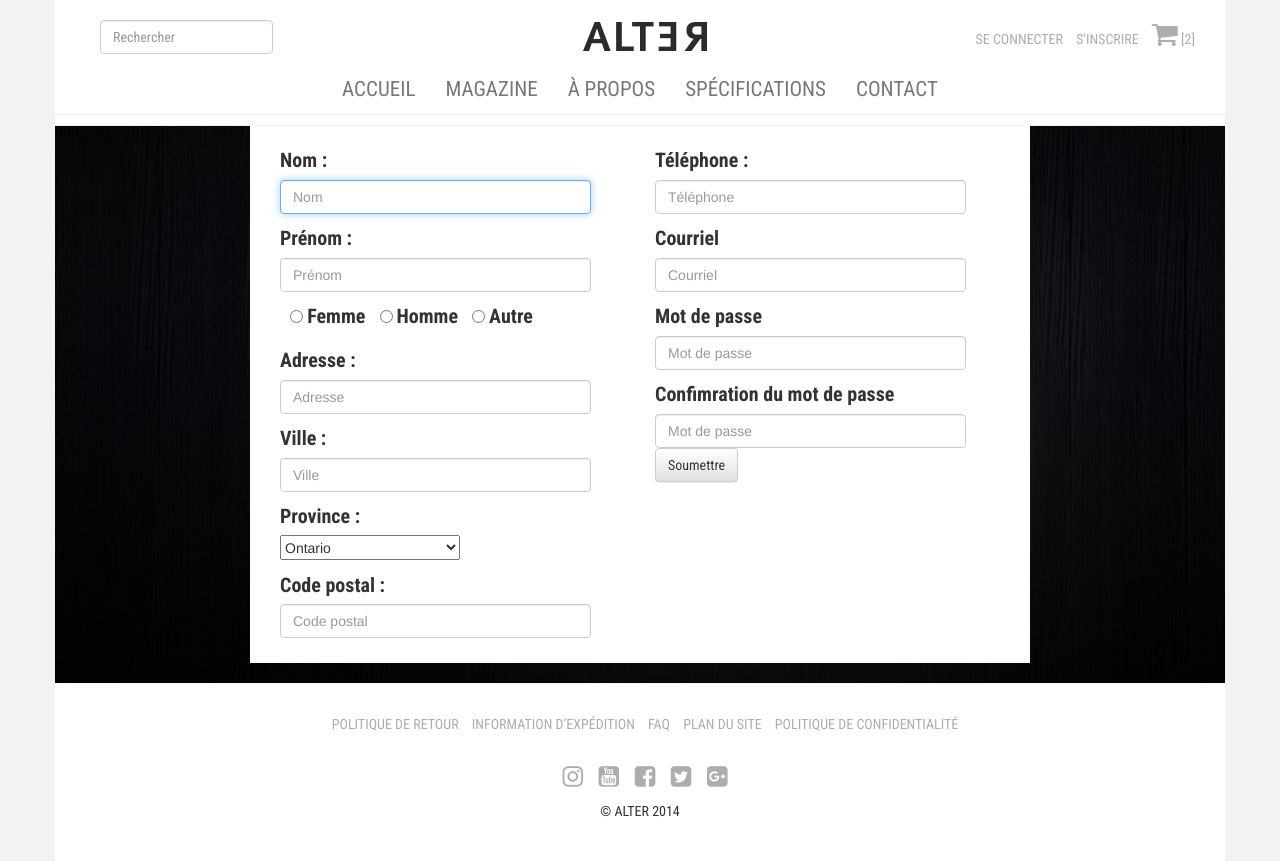
After one commit to abdenaceur/Projet-Alter-simpleMVC, a PHP site: page /vues/formulaire.html in a window 1280 px wide. The commit adds this page. Run offline with PHP 8.4, Linux system fonts and the light colour scheme; some libraries are stand-ins or nearby versions.

Commit message:
correction formulaire lien

```diff
--- /dev/null
+++ b/vues/formulaire.html
@@ -0,0 +1,194 @@
+<!DOCTYPE html>
+<!--[if lt IE 7]>      <html class="no-js lt-ie9 lt-ie8 lt-ie7"> <![endif]-->
+<!--[if IE 7]>         <html class="no-js lt-ie9 lt-ie8"> <![endif]-->
+<!--[if IE 8]>         <html class="no-js lt-ie9"> <![endif]-->
+<!--[if gt IE 8]><!-->
+<html class="no-js">
+<!--<![endif]-->
+<head>
+	<meta charset="utf-8">
+	<meta http-equiv="X-UA-Compatible" content="IE=edge,chrome=1">
+	<title>ALTER, Montres Intelligentes Montreal</title>
+	<meta name="description" content="">
+	<meta name="viewport" content="width=device-width, initial-scale=1">
+	<link rel="stylesheet" href="css/bootstrap.min.css">
+	<link href='http://fonts.googleapis.com/css?family=Roboto+Condensed:300italic,400italic,700italic,400,300,700' rel='stylesheet' type='text/css'>
+	<link rel="stylesheet" href="css/bootstrap-theme.min.css">
+	<link rel="stylesheet" href="css/main.css">
+	<link href="//netdna.bootstrapcdn.com/font-awesome/4.1.0/css/font-awesome.min.css" rel="stylesheet">
+	<script src="js/vendor/modernizr-2.6.2-respond-1.1.0.min.js"></script>
+</head>
+<body>
+	<!--[if lt IE 7]>
+            <p class="browsehappy">You are using an <strong>outdated</strong> browser. Please <a href="http://browsehappy.com/">upgrade your browser</a> to improve your experience.</p>
+        <![endif]-->
+	<!-- Header mobile -->
+	<header class="smartphone-visible header container">
+		<div class="col-lg-5 col-md-5 col-sm-5 col-xs-5 text-left">
+			<input type="text" class="form-control" placeholder='Rechercher'>
+		</div>
+		<div class="col-lg-5 col-md-5 col-sm-7 col-xs-8 text-right">
+			<a href="login.html">SE CONNECTER</a>
+			<a href="formulaire.html">S'INSCRIRE</a>
+			<a href="panier.html"><i class="fa fa-shopping-cart fa-2x"></i> [2]</a>
+		</div>
+	</header>
+	<!-- /Header mobile -->
+	<!-- Header desktop -->
+	<header class="container desktop-visible header">
+		<div class="col-lg-5 col-md-5 col-sm-5">
+			<div class="col-lg-6 col-md-6 col-sm-8 text-left">
+				<input type="text" class="form-control" placeholder='Rechercher'>
+			</div>
+			<div class="col-lg-6 col-md-6 col-sm-4">
+			</div>
+		</div>
+		<div class="col-lg-2 col-md-2 col-sm-2 text-center">
+			<a href="index.html" title="Return to the homepage" id="logo">
+				<img src="img/alter-logo.jpg" alt="Alter" />
+			</a>
+		</div>
+		<div class="col-lg-5 col-md-5 col-sm-5 text-right">
+			<a href="login.html">SE CONNECTER</a>
+			<a href="formulaire.html">S'INSCRIRE</a>
+			<a href="panier.html"><i class="fa fa-shopping-cart fa-2x"></i> [2]</a>
+		</div>
+	</header>
+	<!-- /Header desktop -->
+	<!-- navigation -->
+	<nav class="container navbar navbar-default" role="navigation">
+		<div class="navbar-header">
+			<button type="button" class="navbar-toggle" data-toggle="collapse" data-target="#example-navbar-collapse">
+				<span class="sr-only">Toggle navigation</span>
+				<span class="icon-bar"></span>
+				<span class="icon-bar"></span>
+				<span class="icon-bar"></span>
+			</button>
+			<a class="navbar-brand container smartphone-visible" href="#">
+				<img src="img/alter-logo.jpg" alt="Alter" />
+			</a>
+		</div>
+		<div class="collapse navbar-collapse" id="example-navbar-collapse">
+			<ul class="nav navbar-nav">
+								<li><a href="index.html">ACCUEIL</a>
+
+				</li>
+				<li><a href="magazine-list.html">MAGAZINE</a></li>
+				<li><a href="a-propos.html">&Agrave; PROPOS</a>
+				</li>
+				<li><a href="produit.html">SPÉCIFICATIONS</a>
+				</li>
+				<li><a href="contact.html">CONTACT</a>
+				</li>
+			</ul>
+		</div>
+	</nav>
+	<div class="smartphone-visible container navbar_base"></div>
+	<!-- /navigation -->
+	<!-- Section -->
+	<article class="container text-center header_section">
+		<!-- <h2>LE PRODUIT</h2> -->
+	</article>
+	<!-- /Section -->
+	<!-- Contenu -->
+	<article class="container inscription_page">
+		<div class="row">
+			<div class="col-lg-2 col-md-2 col-sm-1 col-xs-12">
+
+			</div>
+			<div class="col-lg-8 col-md-8 col-sm-10col-xs-12 container contenu_interne">
+				<div class="col-lg-6 col-md-6 col-sm-6 col-xs-12">
+					      <form role="form" id="formulaire">
+        <div class="form-group">
+          <label for="nom">Nom :</label>
+            <input type="text" class="form-control" id="prenom" name="nom" size="10" value="" autofocus placeholder="Nom" pattern="^[a-zA-Z]+$" required/>
+          <label for="nom">Prénom :</label>
+            <input type="text" class="form-control" id="prenom" name="prenom" value="" placeholder="Prénom" pattern="^[a-zA-Z]+$" required/>
+            <input type="radio" id="femme" name="sexe" required/>
+          <label for="femme" class="sexe">Femme</label>
+            <input type="radio" id="homme" name="sexe" required/>
+          <label for="homme" class="sexe">Homme</label>
+            <input type="radio" id="autre" name="sexe" required/>
+          <label for="autre" class="sexe">Autre</label>
+          <label for="adresse">Adresse :</label>
+            <input type="text"  class="form-control" id="adresse" name="adresse" value="" placeholder="Adresse" pattern="^[a-zA-Z]+$" required />
+          <label for="ville">Ville :</label>
+           <input type="text"  class="form-control" id="ville" name="ville" value="" placeholder="Ville" pattern="^[a-zA-Z]+$" required />
+          <label for="province">Province :</label>
+            <select id="province">
+                <option value="Ontario">Ontario</option>
+                <option value="Québec">Québec</option>
+                <option value="Alberta">Alberta</option>
+                <option value="Colombie-Britannique">Colombie-Britannique</option>
+                <option value="Saskatchewan">Saskatchewan</option>
+                <option value="Manitoba">Manitoba</option>
+                <option value="Nouveau-Brunswick">Nouveau-Brunswick</option>
+                <option value="Nouvelle-Écosse">Nouvelle-Écosse</option>
+                <option value="Île du Prince Édouard">Île du Prince Édouard</option>
+                <option value="Terre-Neuve">Terre-Neuve</option>
+                <option value="Yukon">Yukon</option>
+                <option value="Territoires du Nord-Ouest">Territoires du Nord-Ouest</option>
+            </select>
+          <label for="code">Code postal :</label>
+            <input type="text"  class="form-control" id="code" name="code postal" placeholder="Code postal" pattern="" required />
+
+        </div>
+      </form>
+				</div>
+				<div class="col-lg-6 col-md-6 col-sm-6 col-xs-12">
+					 <label for="telephone">Téléphone :</label>
+            <input type="text"  class="form-control" id="telephone" name="telephone" placeholder="Téléphone" pattern="" required />
+          <label for="exampleInputEmail1">Courriel</label>
+            <input type="email" class="form-control" id="exampleInputEmail1" placeholder="Courriel">
+          <label for="exampleInputPassword1">Mot de passe</label>
+            <input type="password" class="form-control" id="exampleInputPassword1" placeholder="Mot de passe">
+          <label for="exampleInputPassword2">Confimration du mot de passe</label>
+            <input type="password" class="form-control" id="exampleInputPassword2" placeholder="Mot de passe">
+           <button type="submit" id="bouton" class="btn btn-default">Soumettre</button>
+				</div>
+			</div>
+			<div class="col-lg-2 col-md-2 col-sm-1 col-xs-12">
+
+			</div>
+
+		</div>
+
+	</article>
+	<!-- /Contenu -->
+	<!-- Footer -->
+	<footer class="container">
+		<div class="row">
+			<div class="col-md-12 text-center">
+				<p>
+					<a href="politique-retour.html">POLITIQUE DE RETOUR </a>
+					<a href="info-expedition.html">INFORMATION D’EXP&Eacute;DITION</a>
+					<a href="faq.html">FAQ</a>
+					<a href="plan-du-site.html">PLAN DU SITE</a>
+					<a href="politique-confidentialite.html">POLITIQUE DE CONFIDENTIALIT&Eacute;</a>
+				</p>
+			</div>
+		</div>
+		<div class="row">
+			<div class="col-sm-12 text-center">
+				<h3>
+					<a href="#" target="_blank"><i class="fa fa-instagram"></i></a>
+					<a href="#" target="_blank"><i class="fa fa-youtube-square"></i></a>
+					<a href="#" target="_blank"><i class="fa fa-facebook-square"></i></a>
+					<a href="#" target="_blank"><i class="fa fa-twitter-square"></i></a>
+					<a href="#" target="_blank"><i class="fa fa-google-plus-square"></i></a>
+				</h3>
+			</div>
+			<div class="col-sm-12  text-center">
+				<p>&copy; ALTER 2014</p>
+			</div>
+		</div>
+	</footer>
+	<!-- /Footer -->
+  	<script>
+		window.jQuery || document.write('<script src="js/vendor/jquery-1.11.0.min.js"><\/script>')
+	</script>
+	<script src="js/vendor/bootstrap.min.js"></script>
+	<script src="js/main.js"></script>
+
+</body>
+</html>
```
Also changed, not shown: Controler.class.php (+9 -1 lines), gabarit.projet.php (+4 -4 lines), vues/formulaire.class.php (added, +95 -0 lines).
